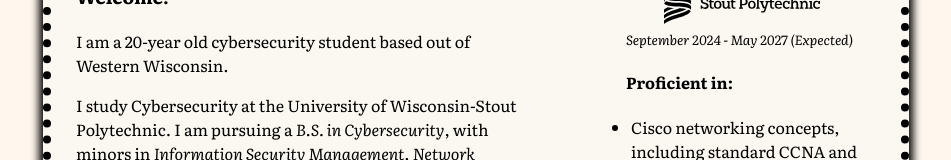
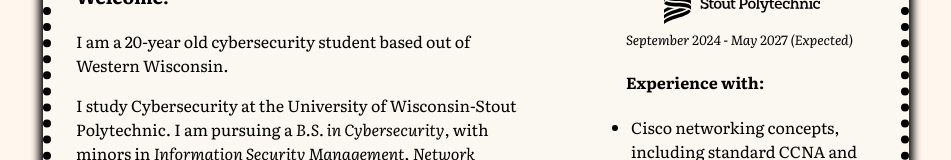
Before and after one commit to beaubyte/beaubyte-dev, a SvelteKit app: page / in a window 1280 px wide. Shown: the part 234-394 px from the top of the page, without its empty margins (164-1115 px from the left). Built offline with nearby package versions, Linux system fonts and the light colour scheme.

Commit message:
minor changes to home page

```diff
--- a/src/routes/+page.svelte
+++ b/src/routes/+page.svelte
@@ -28,9 +28,9 @@
 	</div>
 	<div style="max-width: 250px;">
 		<img src={uwstoutlogo} height="50px;" alt="Logo for UW-Stout" class="darken" style="padding-top: 10px; padding-left: 15%">
-		<p style="font-size: 10pt; margin: 0"><i>September 2024 - May 2027 (Expected)</i>
+		<p style="font-size: 10pt; margin: 0"><i>September 2024 - May 2027 (Expected)</i></p>
 		<h4>
-			Proficient in:
+			Experience with:
 		</h4>
 		<ul>
 			<li>Cisco networking concepts, including standard CCNA and higher-level topics.</li>
```
